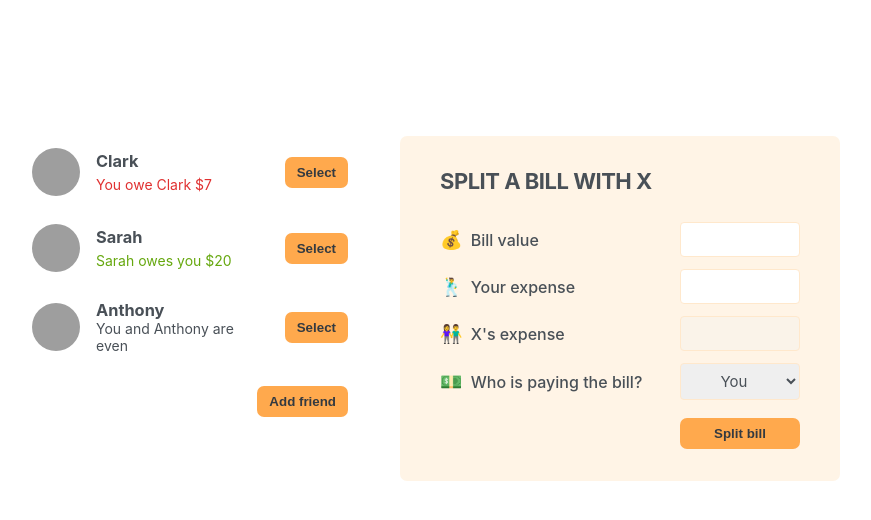
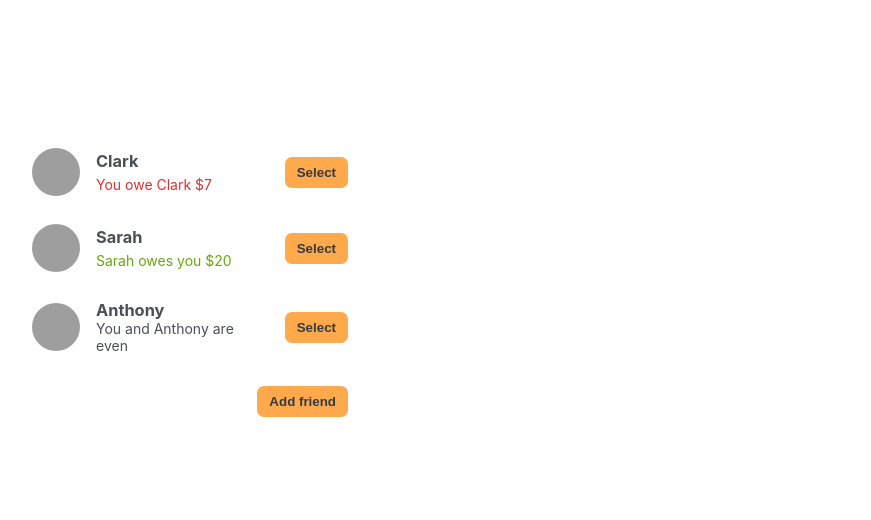
Before and after one commit to SoliaMarko/eat-n-split, a React (Create React App) app: page / in a window 1280 px wide. Shown: the top 520 px of the page, without its empty margins (210-1081 px from the left). Built offline with nearby package versions, Linux system fonts and the light colour scheme; grey boxes are pictures that could not be loaded.

Commit message:
Implemented Selecting a Friend

```diff
--- a/src/App.js
+++ b/src/App.js
@@ -22,29 +22,42 @@
 ];
 
 export default function App() {
+  const [friends, setFriends] = useState(initialFriends);
   const [showAddFriend, setShowAddFriend] = useState(false);
-  const [friends, setFriends] = useState(initialFriends);
-
-  function handleShowAddFriend() {
-    setShowAddFriend(showAddFriend => !showAddFriend);
-  }
+  const [selectedFriend, setSelectedFriend] = useState(null);
 
   function handleAddFriend(friend) {
     setFriends(friends => [...friends, friend]);
     setShowAddFriend(false);
   }
 
+  function handleShowAddFriend() {
+    setShowAddFriend(showAddFriend => !showAddFriend);
+    setSelectedFriend(null);
+  }
+
+  function handleSelection(friend) {
+    setSelectedFriend(cur => (cur?.id === friend.id ? null : friend));
+    setShowAddFriend(false);
+  }
+
   return (
     <div className="app">
       <div className="sidebar">
-        <FriendsList friends={friends} />
+        <FriendsList
+          friends={friends}
+          selectedFriend={selectedFriend}
+          onSelection={handleSelection}
+        />
+
         {showAddFriend && <FormAddFriend onAddFriend={handleAddFriend} />}
+
         <Button onClick={handleShowAddFriend}>
           {showAddFriend ? "Close" : "Add friend"}
         </Button>
       </div>
 
-      <FormSplitBill />
+      {selectedFriend && <FormSplitBill selectedFriend={selectedFriend} />}
     </div>
   );
 }
@@ -57,19 +70,26 @@
   );
 }
 
-function FriendsList({ friends }) {
+function FriendsList({ friends, selectedFriend, onSelection }) {
   return (
     <ul>
       {friends.map(friend => (
-        <Friend friend={friend} key={friend.id} />
+        <Friend
+          friend={friend}
+          key={friend.id}
+          selectedFriend={selectedFriend}
+          onSelection={onSelection}
+        />
       ))}
     </ul>
   );
 }
 
-function Friend({ friend }) {
+function Friend({ friend, selectedFriend, onSelection }) {
+  const isSelected = selectedFriend?.id === friend.id;
+
   return (
-    <li>
+    <li className={`${isSelected ? "selected" : ""}`}>
       <img src={friend.image} alt={friend.name} />
       <h3>{friend.name}</h3>
 
@@ -87,7 +107,9 @@
 
       {friend.balance === 0 && <p>You and {friend.name} are even</p>}
 
-      <Button>Select</Button>
+      <Button onClick={() => onSelection(friend)}>
+        {isSelected ? "Close" : "Select"}
+      </Button>
     </li>
   );
 }
@@ -136,10 +158,10 @@
   );
 }
 
-function FormSplitBill() {
+function FormSplitBill({ selectedFriend }) {
   return (
     <form className="form-split-bill">
-      <h2>Split a bill with X</h2>
+      <h2>Split a bill with {selectedFriend.name}</h2>
 
       <label>💰 Bill value</label>
       <input type="text" />
@@ -147,13 +169,13 @@
       <label>🕺 Your expense</label>
       <input type="text" />
 
-      <label>👫 X's expense</label>
+      <label>👫 {selectedFriend.name}'s expense</label>
       <input type="text" disabled />
 
       <label>💵 Who is paying the bill?</label>
       <select>
         <option value="user">You</option>
-        <option value="friend">X</option>
+        <option value="friend">{selectedFriend.name}</option>
       </select>
 
       <Button>Split bill</Button>
```
